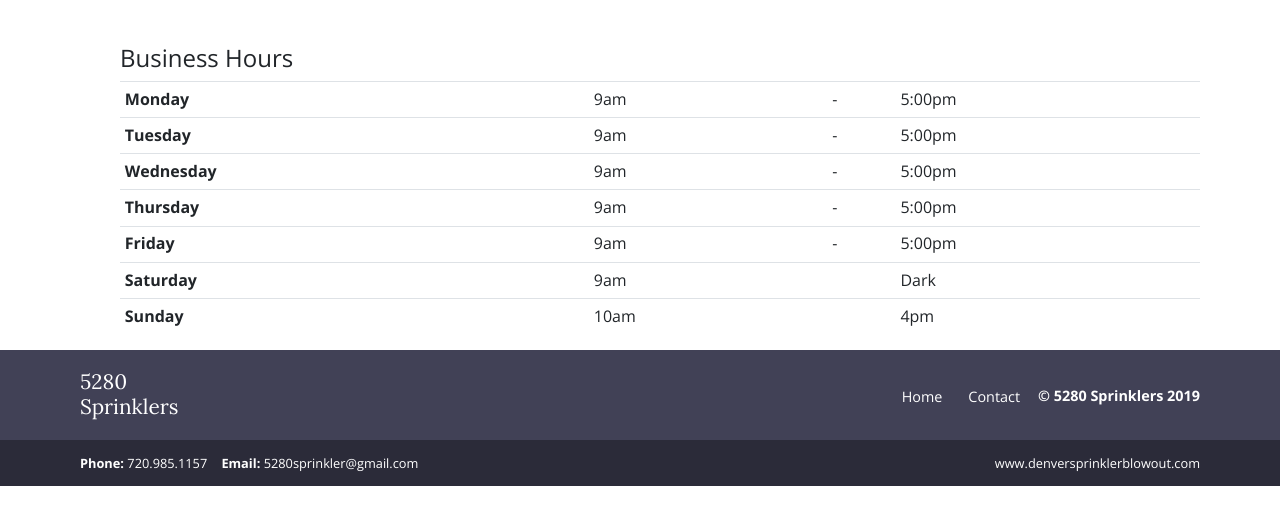
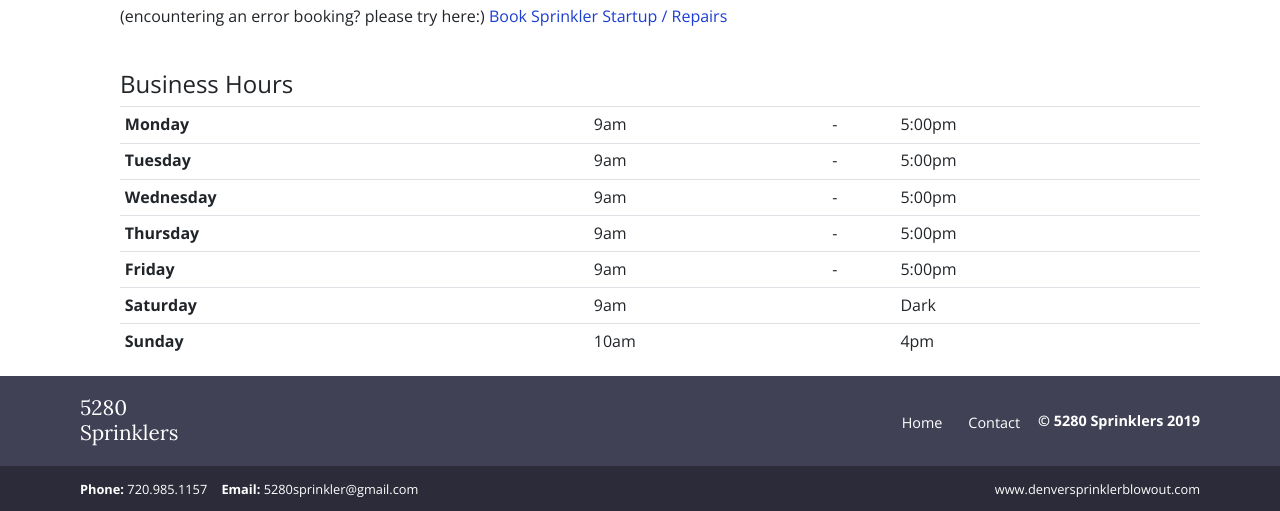
Before and after one commit to xhanuman/5280, a Jekyll site: the page built from contact.html, in a window 1280 px wide and 900 px high, scrolled down 937 px, cut to the strip 389-900 px from the top of the window. Built offline with Jekyll 4.4.1, drawn with Linux system fonts in a browser that asks for light colours; before the commit the page ends 1812 px from its top, so only the background shows below that.

Commit message:
added backup booking link

```diff
--- a/contact.html
+++ b/contact.html
@@ -30,7 +30,9 @@ bodyClass: page-contact
       </ul>
 <div id="markate-widget-booking"></div>
 <iframe id="markate-widget-booking-iframe" src="https://www.markate.com/public/widget/booking/products/33d9338d8dc3b73fdf14b06ac0d93df0:9504:b1c5390a" width="100%" height="1000" scrolling="yes" frameborder="0" allowtransparency="true" style="border:none;overflow:hidden"></iframe>
-
+<br>
+(encountering an error booking? please try here:)
+<a href="https://www.markate.com/public/widget/booking/products/33d9338d8dc3b73fdf14b06ac0d93df0:9504:b1c5390a">Book Sprinkler Startup / Repairs</a>
       <h4 class="mt-4">Business Hours</h4>
       <table class="table table-sm opening-hours-table">
         <tr>
--- a/services.html
+++ b/services.html
@@ -21,7 +21,8 @@ bodyClass: page-services-list
           <div id="markate-widget-booking"></div>
 <iframe id="markate-widget-booking-iframe" src="https://www.markate.com/public/widget/booking/products/33d9338d8dc3b73fdf14b06ac0d93df0:9504:b1c5390a" width="100%" height="1000" scrolling="yes" frameborder="0" allowtransparency="true" style="border:none;overflow:hidden"></iframe>
 <br>
-
+(encountering an error booking? please try here:)
+<a href="https://www.markate.com/public/widget/booking/products/33d9338d8dc3b73fdf14b06ac0d93df0:9504:b1c5390a">Book Sprinkler Startup / Repairs</a>
          <!--<a href="https://www.markate.com/public/widget/booking/products/33d9338d8dc3b73fdf14b06ac0d93df0:9504:b1c5390a">book now</a>-->
       </div>
     </div>
```
